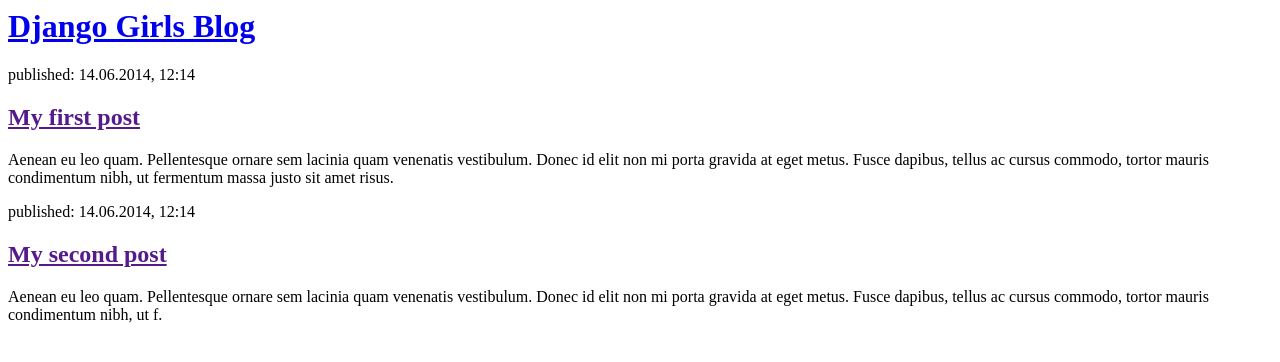
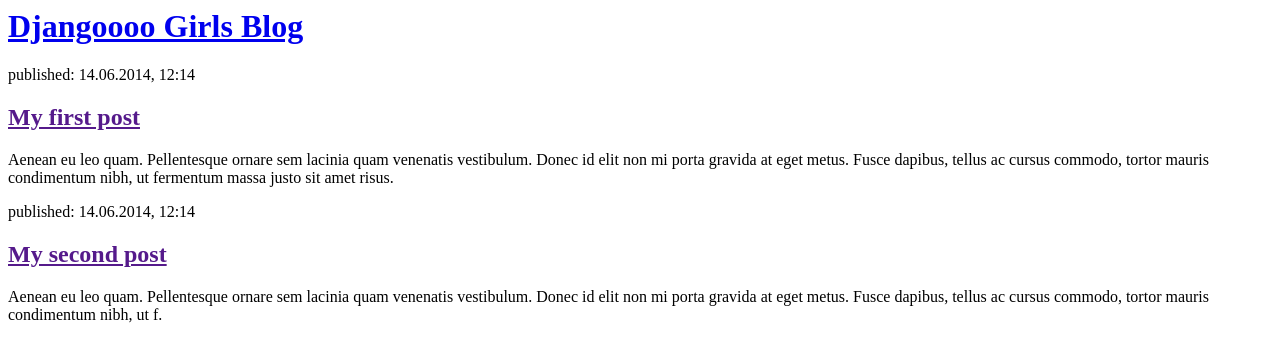
Before and after one commit to jazzstep/my-first-blog, a Django app: page / in a window 1280 px wide. Shown: the top 362 px of the page. Run offline with Django 3.2, Linux system fonts and the light colour scheme.

Commit message:
second attempt

```diff
--- a/blog/templates/blog/post_list.html
+++ b/blog/templates/blog/post_list.html
@@ -4,7 +4,7 @@
     </head>
     <body>
         <div>
-            <h1><a href="/">Django Girls Blog</a></h1>
+            <h1><a href="/">Djangoooo Girls Blog</a></h1>
         </div>
 
         <div>
```
